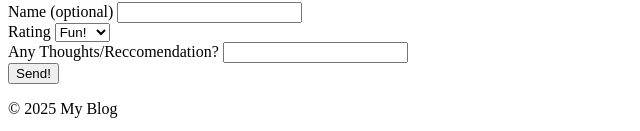
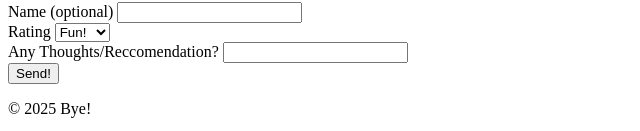
Before and after one commit to KielGeronga/KielGeronga.github.io, a plain HTML site: page TD22/module2_activity.html in a window 1280 px wide. Shown: the part 2058-2189 px from the top of the page, 0-640 px from the left. Drawn offline with Linux system fonts and the light colour scheme.

Commit message:
save16.1

```diff
--- a/TD22/module2_activity.html
+++ b/TD22/module2_activity.html
@@ -170,7 +170,7 @@
 
     </main>
     <footer>
-        <p>&copy; 2025 My Blog</p>
+        <p>&copy; 2025 Bye!</p>
     </footer>
 </body>
 
```
